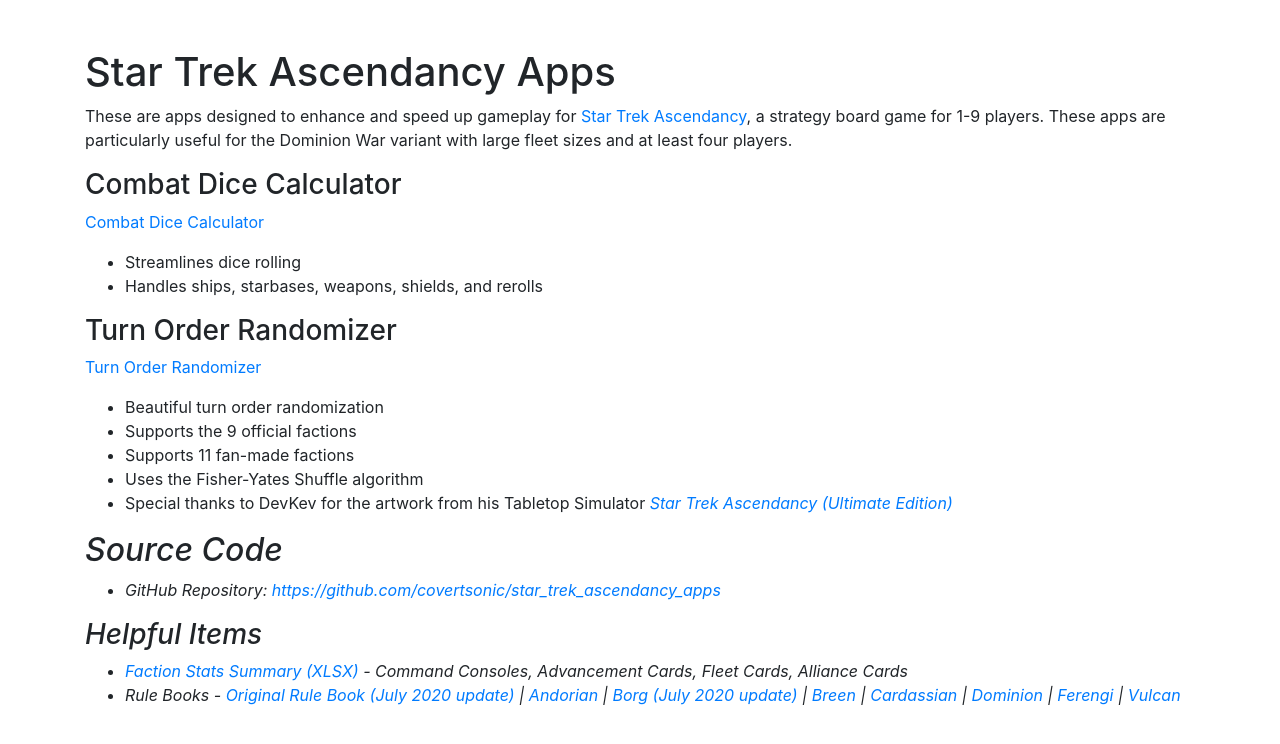
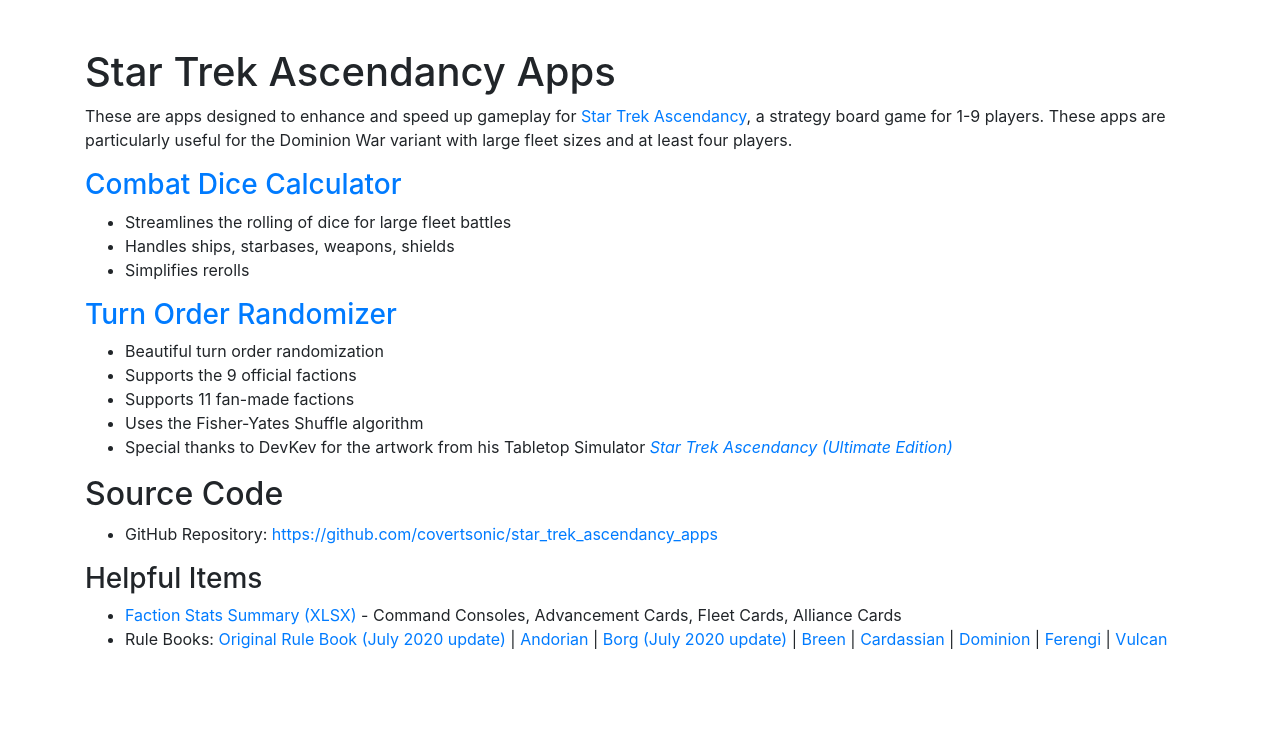
Before and after one commit to covertsonic/star_trek_ascendancy, a website: page index.html in a window 1280 px wide. Drawn offline with nearby package versions, Linux system fonts and the light colour scheme.

Commit message:
Update index.html

```diff
--- a/index.html
+++ b/index.html
@@ -1,38 +1,38 @@
 <!DOCTYPE html>
 <html lang="en">
+
 <head>
     <meta charset="UTF-8">
+    <meta name="viewport" content="width=device-width, initial-scale=1.0">
+    <meta http-equiv="X-UA-Compatible" content="ie=edge">
+
     <link rel="icon" href="favicon/favicon.ico" type="image/x-icon">
     <link rel="manifest" href="favicon/site.webmanifest">
     <link rel="apple-touch-icon" href="favicon/apple-touch-icon.png">
-    <meta name="viewport" content="width=device-width, initial-scale=1.0">
-    <meta http-equiv="X-UA-Compatible" content="ie=edge">
-    <link
-    rel="stylesheet"
-    href="https://stackpath.bootstrapcdn.com/bootstrap/4.3.1/css/bootstrap.min.css"
-    />
+    <link rel="stylesheet" href="https://stackpath.bootstrapcdn.com/bootstrap/4.3.1/css/bootstrap.min.css">
 
     <title>Star Trek Ascendancy Apps</title>
 </head>
+
 <body>
     <div class="container my-5">
-
         <h1 id="star-trek-ascendancy-apps">Star Trek Ascendancy Apps</h1>
         <p>These are apps designed to enhance and speed up gameplay for <a href="https://boardgamegeek.com/boardgame/193949/star-trek-ascendancy">Star Trek Ascendancy</a>, a strategy board game for 1-9 players. These apps are particularly useful for the Dominion War variant with large fleet sizes and at least four players.</p>
-<h3 id="combat-dice-calculator">Combat Dice Calculator</h3>
-<p><a href="dice_calculator/">Combat Dice Calculator</a></p>
+
+        <h3 id="combat-dice-calculator"><a href="dice_calculator/">Combat Dice Calculator</a></h3>
         <ul>
-<li>Streamlines dice rolling</li>
-<li>Handles ships, starbases, weapons, shields, and rerolls</li>
+            <li>Streamlines the rolling of dice for large fleet battles</li>
+            <li>Handles ships, starbases, weapons, shields</li>
+            <li>Simplifies rerolls</li>
         </ul>
-<h3 id="turn-order-randomizer">Turn Order Randomizer</h3>
-<p><a href="turn_order/">Turn Order Randomizer</a></p>
+
+        <h3 id="turn-order-randomizer"><a href="turn_order/">Turn Order Randomizer</a></h3>
         <ul>
             <li>Beautiful turn order randomization</li>
             <li>Supports the 9 official factions</li>
             <li>Supports 11 fan-made factions</li>
             <li>Uses the Fisher-Yates Shuffle algorithm</li>
-<li>Special thanks to DevKev for the artwork from his Tabletop Simulator <i><a href="https://steamcommunity.com/sharedfiles/filedetails/?id=1559499743">Star Trek Ascendancy (Ultimate Edition)</a></li>
+            <li>Special thanks to DevKev for the artwork from his Tabletop Simulator <i><a href="https://steamcommunity.com/sharedfiles/filedetails/?id=1559499743">Star Trek Ascendancy (Ultimate Edition)</a></i></li>
         </ul>
 
         <h2 id="live-demo-and-source-code">Source Code</h2>
@@ -43,15 +43,18 @@
         <h3>Helpful Items</h3>
         <ul>
             <li><a href="https://1drv.ms/x/s!Anns-JRu7PIBp7kAl12_Q_wGfHLTfg?e=9Q8zLa">Faction Stats Summary (XLSX)</a> - Command Consoles, Advancement Cards, Fleet Cards, Alliance Cards</li>
-  <li>Rule Books - <a href="https://1drv.ms/b/s!Anns-JRu7PIBp7dmMIRVQ9_QmUF2GQ?e=7fgNNr">Original Rule Book (July 2020 update)</a>
-     | <a href="https://1drv.ms/b/s!Anns-JRu7PIBp7drLzWEaUKIrUp7xQ?e=oH1W3a">Andorian</a>
-      | <a href="https://1drv.ms/b/s!Anns-JRu7PIBp7dnWBUlJ2K0Iao1BA?e=rAojfH">Borg (July 2020 update)</a>
-       | <a href="https://1drv.ms/b/s!Anns-JRu7PIBp7dovGjWwqgMpFia1w?e=HDWZIw">Breen</a>
-        | <a href="https://1drv.ms/b/s!Anns-JRu7PIBp7dtnDRdgKuLTwkQ0Q?e=hSKXMI">Cardassian</a>
-         | <a href="https://1drv.ms/b/s!Anns-JRu7PIBp7dqzY7ANejO1fgGFQ?e=k7OJLZ">Dominion</a>
-          | <a href="https://1drv.ms/b/s!Anns-JRu7PIBp7dsWC0YJk-aA9ddsA?e=3UX1J3">Ferengi</a>
-           | <a href="https://1drv.ms/b/s!Anns-JRu7PIBp7dp7ajyFhhICeuD0Q?e=yXtNnf">Vulcan</a></li>
+            <li>Rule Books:
+                <a href="https://1drv.ms/b/s!Anns-JRu7PIBp7dmMIRVQ9_QmUF2GQ?e=7fgNNr">Original Rule Book (July 2020 update)</a> |
+                <a href="https://1drv.ms/b/s!Anns-JRu7PIBp7drLzWEaUKIrUp7xQ?e=oH1W3a">Andorian</a> |
+                <a href="https://1drv.ms/b/s!Anns-JRu7PIBp7dnWBUlJ2K0Iao1BA?e=rAojfH">Borg (July 2020 update)</a> |
+                <a href="https://1drv.ms/b/s!Anns-JRu7PIBp7dovGjWwqgMpFia1w?e=HDWZIw">Breen</a> |
+                <a href="https://1drv.ms/b/s!Anns-JRu7PIBp7dtnDRdgKuLTwkQ0Q?e=hSKXMI">Cardassian</a> |
+                <a href="https://1drv.ms/b/s!Anns-JRu7PIBp7dqzY7ANejO1fgGFQ?e=k7OJLZ">Dominion</a> |
+                <a href="https://1drv.ms/b/s!Anns-JRu7PIBp7dsWC0YJk-aA9ddsA?e=3UX1J3">Ferengi</a> |
+                <a href="https://1drv.ms/b/s!Anns-JRu7PIBp7dp7ajyFhhICeuD0Q?e=yXtNnf">Vulcan</a>
+            </li>
         </ul>
     </div>
 </body>
+
 </html>
```
Lines whose indentation alone changed are shown as unchanged.
